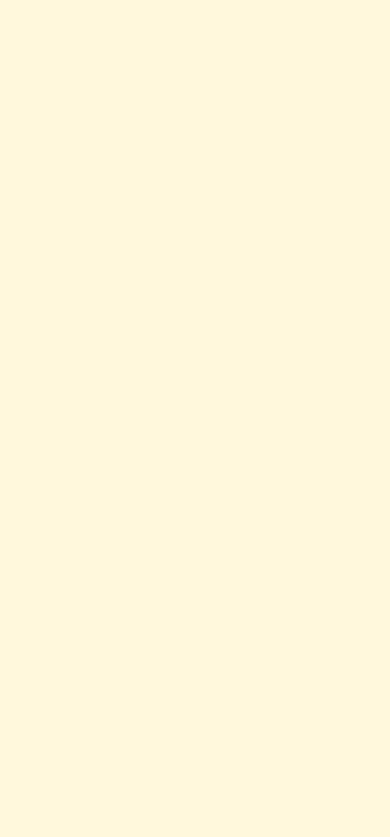
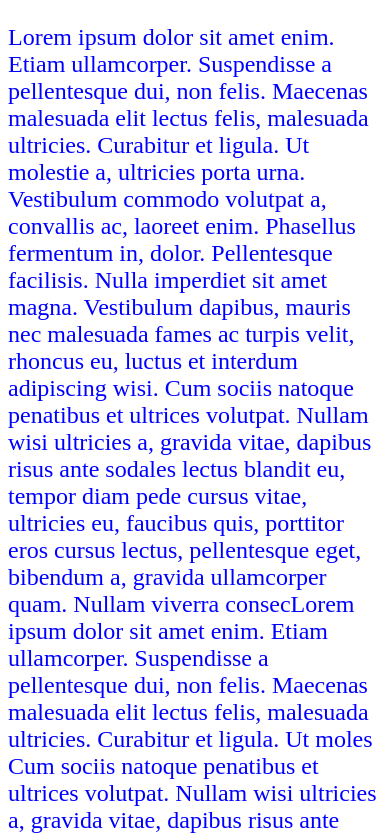
Before and after one commit to zajack93/media_queries, a plain HTML site: page index.html in a window 390 px wide. Shown: the top 837 px of the page. Drawn offline with Linux system fonts and the light colour scheme.

Commit message:
media_queries skończone

```diff
--- a/index.html
+++ b/index.html
@@ -7,6 +7,19 @@
 </head>
 <body>
 
+<header id="main_header">
+
+	<div id="first">
+		<p>
+		Lorem ipsum dolor sit amet enim. Etiam ullamcorper. Suspendisse a pellentesque dui, non felis. Maecenas malesuada elit lectus felis,   malesuada ultricies. Curabitur et ligula. Ut molestie a, ultricies porta urna. Vestibulum commodo volutpat a, convallis ac, laoreet enim.  Phasellus fermentum in, dolor. Pellentesque facilisis. Nulla imperdiet sit amet magna. Vestibulum dapibus, mauris nec malesuada fames ac turpis velit, rhoncus eu, luctus et interdum adipiscing wisi.
+
+		Cum sociis natoque penatibus et ultrices volutpat. Nullam wisi ultricies a, gravida vitae, dapibus risus ante sodales lectus blandit eu, tempor diam pede cursus vitae, ultricies eu, faucibus quis, porttitor eros cursus lectus, pellentesque eget, bibendum a, gravida ullamcorper quam. Nullam viverra consecLorem ipsum dolor sit amet enim. Etiam ullamcorper. Suspendisse a pellentesque dui, non felis. Maecenas malesuada elit lectus felis, malesuada ultricies. Curabitur et ligula. Ut moles Cum sociis natoque penatibus et ultrices volutpat. Nullam wisi ultricies a, gravida vitae, dapibus risus ante sodales lectus blandit eu, tempor diam pede cursus vitae, ultricies eu, faucibus quis, porttitor eros cursus lectus, pellentesque eget, bibendum a, gravida ullamcorper quam. Nullam viverra consecLorem ipsum dolor sit amet enim. Etiam ullamcorper. Suspendisse a pellentesque dui, non felis. Maecenas malesuada elit lectus felis, malesuada ultricies. Curabitur et ligula. Ut moles. Lorem ipsum dolor sit amet enim. Etiam ullamcorper. Suspendisse a pellentesque dui, non felis. Maecenas malesuada elit lectus felis,   malesuada ultricies. Curabitur et ligula. Ut molestie a, ultricies porta urna. Vestibulum commodo volutpat a, convallis ac, laoreet enim.  Phasellus fermentum in, dolor. Pellentesque facilisis. Nulla imperdiet sit amet magna. Vestibulum dapibus, mauris nec malesuada fames ac turpis velit, rhoncus eu, luctus et interdum adipiscing wisi.
+
+		Cum sociis natoque penatibus et ultrices volutpat. Nullam wisi ultricies a, gravida vitae, dapibus risus ante sodales lectus blandit eu, tempor diam pede cursus vitae, ultricies eu, faucibus quis, porttitor eros cursus lectus, pellentesque eget, bibendum a, gravida ullamcorper quam. Nullam viverra consecLorem ipsum dolor sit amet enim. Etiam ullamcorper. Suspendisse a pellentesque dui, non felis. Maecenas malesuada elit lectus felis, malesuada ultricies. Curabitur et ligula. Ut moles Cum sociis natoque penatibus et ultrices volutpat. Nullam wisi ultricies a, gravida vitae, dapibus risus ante sodales lectus blandit eu, tempor diam pede cursus vitae, ultricies eu, faucibus quis, porttitor eros cursus lectus, pellentesque eget, bibendum a, gravida ullamcorper quam. Nullam viverra consecLorem ipsum dolor sit amet enim. Etiam ullamcorper. Suspendisse a pellentesque dui, non felis. Maecenas malesuada elit lectus felis, malesuada ultricies. Curabitur et ligula. Ut moles
+		</p>
+	</div>
+
+</header>
 
 </body>
 </html>
--- a/style/style.css
+++ b/style/style.css
@@ -3,3 +3,17 @@ body {
 	color: blue;
 	font-size: 16px;
 }
+
+@media (min-width:768px) and (max-width:1024px) {
+	body {
+		background-color: darkorange;
+		font-size: 20px;
+	}
+}
+
+@media (max-width: 767px) {
+	body {
+		background-color: white;
+		font-size: 24px;
+	}
+}
```
